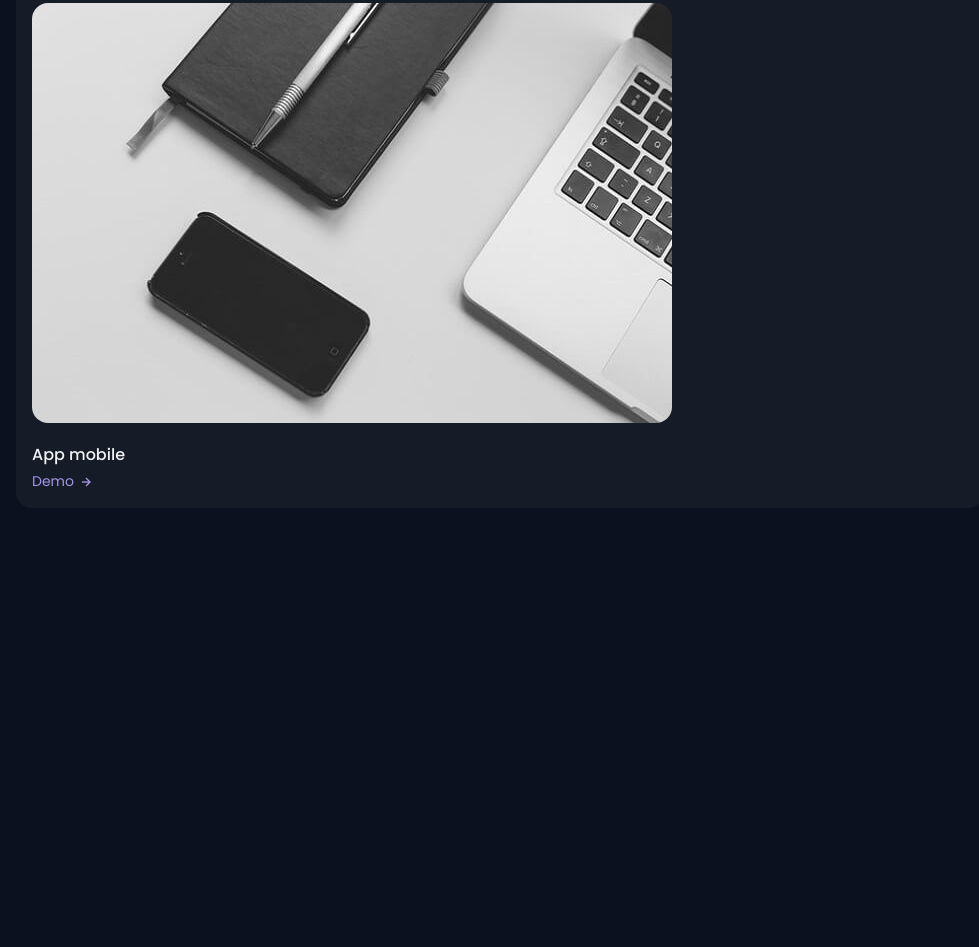
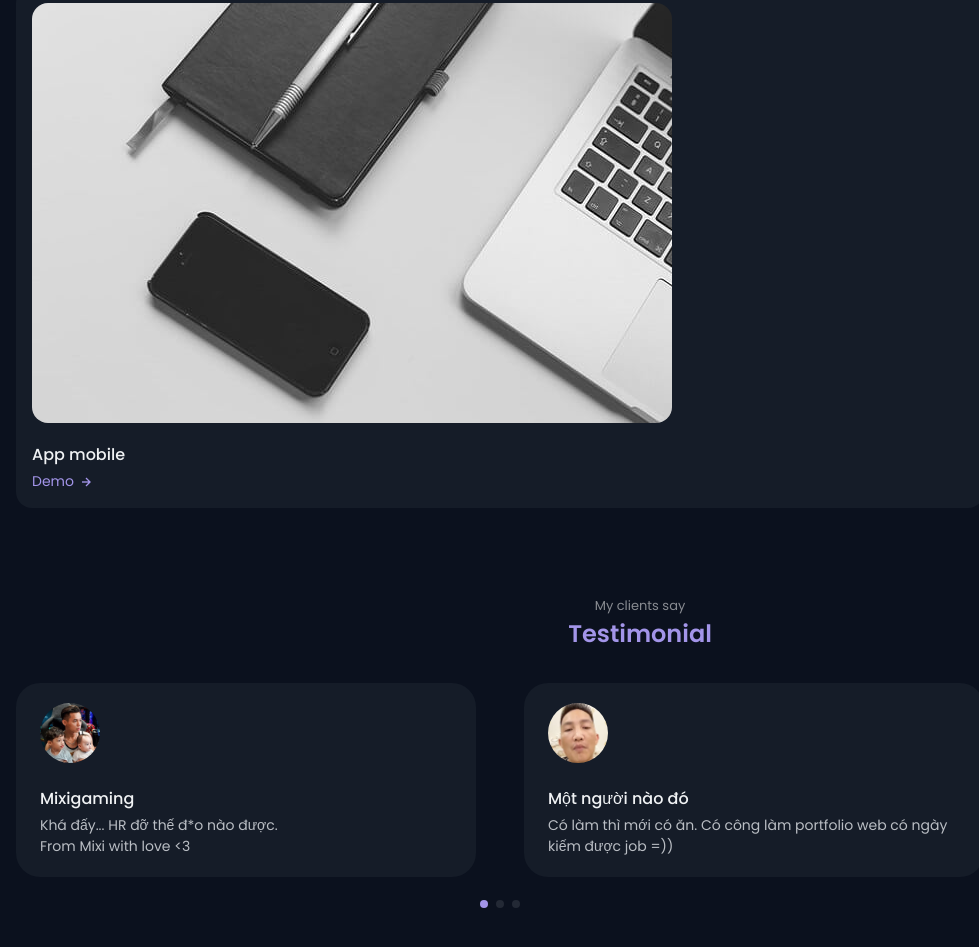
Before and after one commit to vndat00/my-note, a plain HTML site: page index.html in a window 1280 px wide. Shown: the part 5141-6088 px from the top of the page, without its empty margins (0-979 px from the left). Before the commit the page ends 5841 px from the top, so only its background shows below. Drawn offline with nearby package versions, Linux system fonts and the light colour scheme.

Commit message:
add testimonial section in main

```diff
--- a/assets/css/styles.css
+++ b/assets/css/styles.css
@@ -628,10 +628,39 @@ img {
 }
 
 /*=============== TESTIMONIAL ===============*/
+.testimonial__card {
+  background-color: var(--container-color);
+  padding: 1.25rem 1.5rem;
+  border-radius: 1.5rem;
+  margin-bottom: 3rem;
+}
+
+.testimonial__img {
+  width: 60px;
+  border-radius: 3rem;
+  margin-bottom: 1rem;
+}
+
+.testimonial__name {
+  font-size: var(--normal-font-size);
+  font-weight: var(--font-medium);
+  margin-bottom: .25rem;
+}
+
+.testimonial__description {
+  font-size: var(--small-font-size);
+}
 
 
 /* Swiper class */
 
+.swiper-pagination-bullet {
+  background-color: var(--text-color-light);
+}
+
+.swiper-pagination-bullet-active {
+  background-color: var(--first-color);
+}
 
 /*=============== CONTACT ===============*/
 
--- a/assets/js/main.js
+++ b/assets/js/main.js
@@ -52,7 +52,24 @@ function activeWork(){
 linkWork.forEach(l => l.addEventListener('click', activeWork));
 
 /*=============== SWIPER TESTIMONIAL ===============*/
-
+let swiperTestimonial = new Swiper(".testimonial__container", {
+    spaceBetween: 30,
+    loop: true,
+    grabCursor: true,
+    pagination: {
+      el: ".swiper-pagination",
+      clickable: true,
+    },
+    breakpoints: {
+        576: {
+          slidesPerView: 2,
+        },
+        768: {
+          slidesPerView: 2,
+          spaceBetween: 48,
+        }
+    }
+});
 
 /*=============== SCROLL SECTIONS ACTIVE LINK ===============*/
 
--- a/index.html
+++ b/index.html
@@ -11,7 +11,7 @@
         <link href='https://unpkg.com/boxicons@2.1.2/css/boxicons.min.css' rel='stylesheet'>
 
         <!--=============== SWIPER CSS ===============-->
-        <link rel="stylesheet" href="">
+        <link rel="stylesheet" href="./assets/css/swiper-bundle.min.css">
 
         <!--=============== CSS ===============-->
         <link rel="stylesheet" href="assets/css/styles.css">
@@ -506,7 +506,44 @@
 
             <!--=============== TESTIMONIALS ===============-->
             <section class="testimonial section">
+                <span class="section__subtitle">My clients say</span>
+                <h2 class="section__title">Testimonial</h2>
 
+                <div class="testimonial__container container swiper">
+                    <div class="swiper-wrapper">
+                        <div class="testimonial__card swiper-slide">
+                            <img src="./assets/img/do-mixi-3.jpg" alt="" class="testimonial__img">
+
+                            <h3 class="testimonial__name">Mixigaming</h3>
+                            <p class="testimonial__description">
+                                Khá đấy... HR đỡ thế đ*o nào được. <br>
+                                From Mixi with love <3
+                            </p>
+                        </div>
+
+                        <div class="testimonial__card swiper-slide">
+                            <img src="./assets/img/huan.jpg" alt="" class="testimonial__img">
+
+                            <h3 class="testimonial__name">Một người nào đó</h3>
+                            <p class="testimonial__description">
+                                Có làm thì mới có ăn.
+                                Có công làm portfolio web có ngày kiếm được job =))
+                            </p>
+                        </div>
+
+                        <div class="testimonial__card swiper-slide">
+                            <img src="./assets/img/testimonial3.png" alt="" class="testimonial__img">
+
+                            <h3 class="testimonial__name">Sara Cill</h3>
+                            <p class="testimonial__description">
+                                A really good job, all aspects of the project were
+                                followed step by step and with good results.
+                            </p>
+                        </div>
+                    </div>
+
+                    <div class="swiper-pagination"></div>
+                </div>
             </section>
 
             <!--=============== CONTACT ===============-->
@@ -524,7 +561,7 @@
         <script src=""></script>
 
         <!--=============== SWIPER JS ===============-->
-        <script src=""></script>
+        <script src="./assets/js/swiper-bundle.min.js"></script>
 
         <!--=============== MIXITUP FILTER ===============-->
         <script src="./assets/js/mixitup.min.js"></script>
```
Also changed, not shown: assets/img/do-mixi-3.jpg (added), assets/img/huan.jpg (added).
